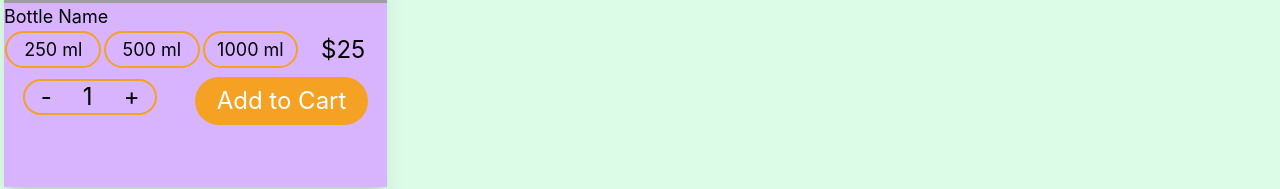
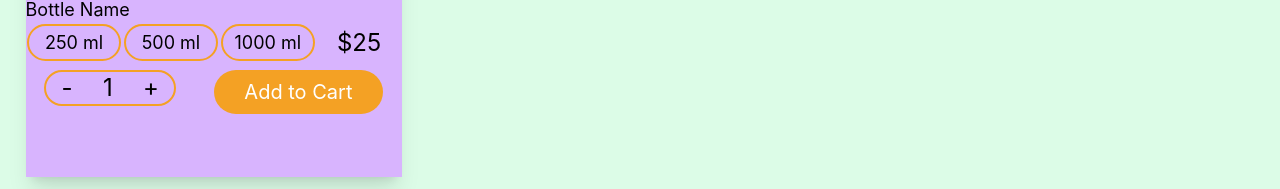
Before and after one commit to 0107shubham/task3-intership, a React (Create React App) app: page / in a window 1280 px wide. Shown: the part 1917-2106 px from the top of the page. Built offline with nearby package versions, Linux system fonts and the light colour scheme; grey boxes are pictures that could not be loaded.

Commit message:
all updated code

```diff
--- a/src/Components/ProductCard/index.js
+++ b/src/Components/ProductCard/index.js
@@ -19,7 +19,7 @@ const ProductCard = () => {
   };
 
   return (
-    <div className="w-full aspect-video bg-green-100  pl-1  pt-[2%]">
+    <div className="w-full aspect-video bg-green-100  pl-[2%]  pt-[2%]">
       <div className="w-[30%] relative flex flex-col justify-end aspect-[8/12] bg-white mt-16 shadow-xl rounded-lg">
         <div className="w-full absolute bottom-[10%] h-[110%] ">
           <img
@@ -63,7 +63,7 @@ const ProductCard = () => {
                 +
               </button>
             </div>
-            <button className="bg-[#F4A124] w-[45%] rounded-full text-white text-[6px] lg:text-2xl px-[6px] py-[2px]  sm:px-2   mt-1  md:px-4 md:py-2 md:mt-2">
+            <button className="bg-[#F4A124] w-[45%] rounded-full text-white text-[6px] sm: md: lg:text-xl xg:text-2xl px-[6px] py-[2px]  sm:px-2   mt-1  md:px-4 md:py-2 md:mt-2">
               Add to Cart
             </button>
           </div>
```
